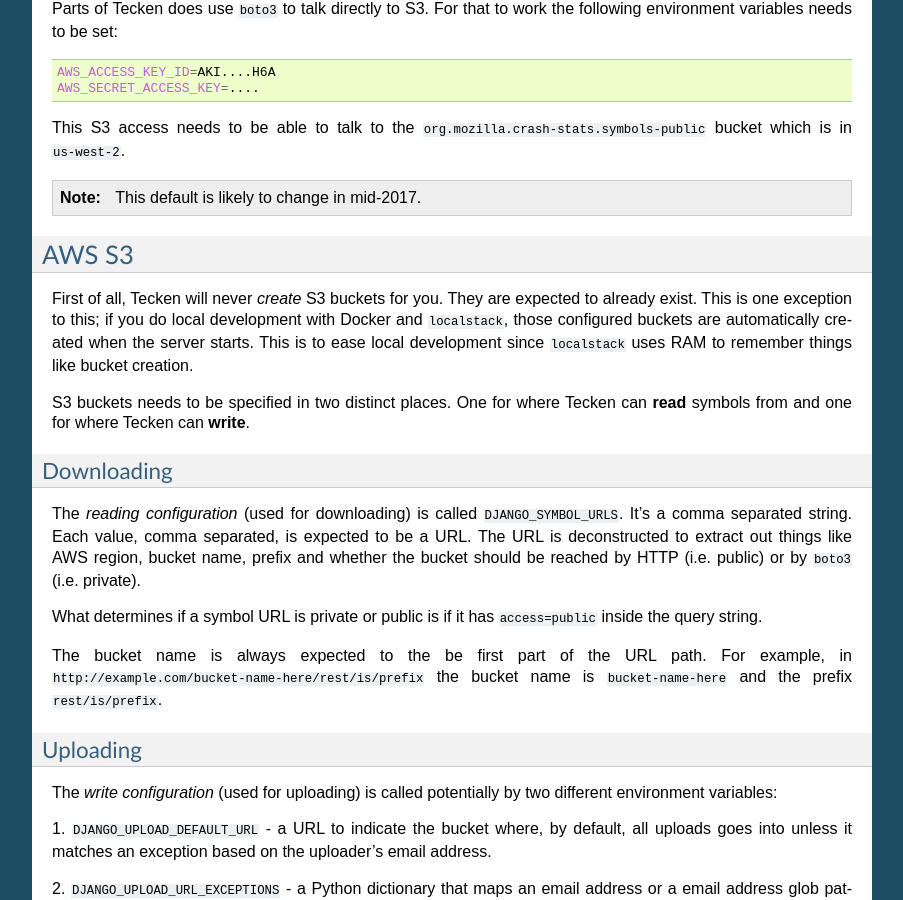
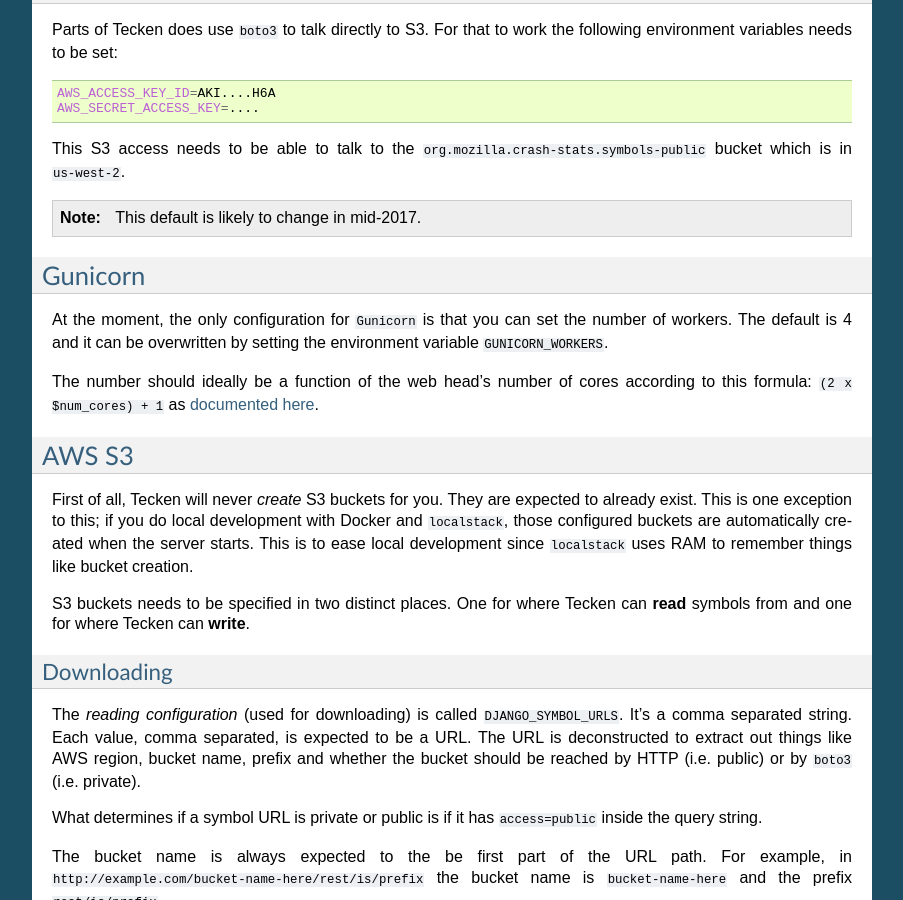
Before and after one commit to mozilla-services/tecken, a Sphinx documentation site: the page built from docs/configuration.rst, in a window 1280 px wide and 900 px high, scrolled down 1306 px. Shown: the whole window, without its empty margins (198-1101 px from the left). Built offline with Sphinx 7.4.7, drawn with Linux system fonts in a browser that asks for light colours.

Commit message:
fixes bug 1369733 - gunicorn workers configurable (#173)

```diff
--- a/docs/configuration.rst
+++ b/docs/configuration.rst
@@ -78,6 +78,18 @@ This S3 access needs to be able to talk to the
 ``org.mozilla.crash-stats.symbols-public`` bucket which is in ``us-west-2``.
 
 .. note:: This default is likely to change in mid-2017.
+
+Gunicorn
+========
+
+At the moment, the only configuration for ``Gunicorn`` is that you can
+set the number of workers. The default is 4 and it can be overwritten by
+setting the environment variable ``GUNICORN_WORKERS``.
+
+The number should ideally be a function of the web head's number of cores
+according to this formula: ``(2 x $num_cores) + 1`` as `documented here`_.
+
+.. _`documented here`: http://docs.gunicorn.org/en/stable/design.html#how-many-workers
 
 AWS S3
 ======
```
Also changed, not shown: 1 other file.
